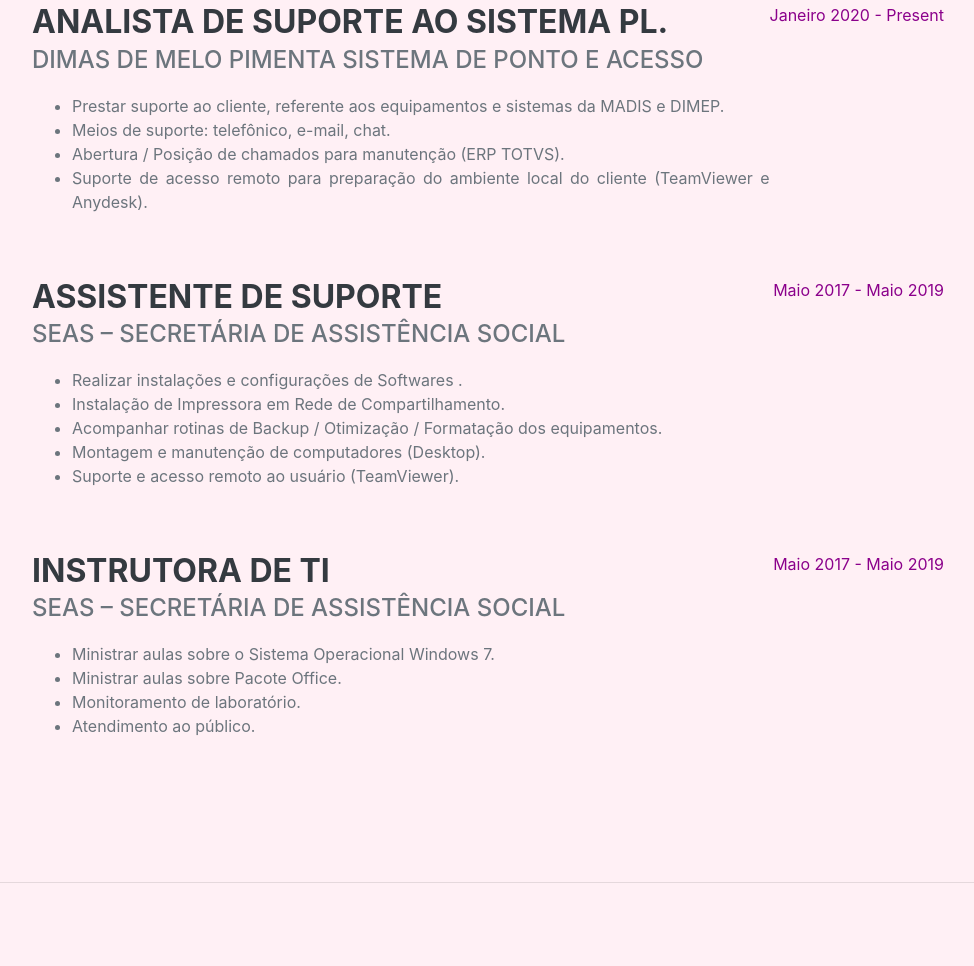
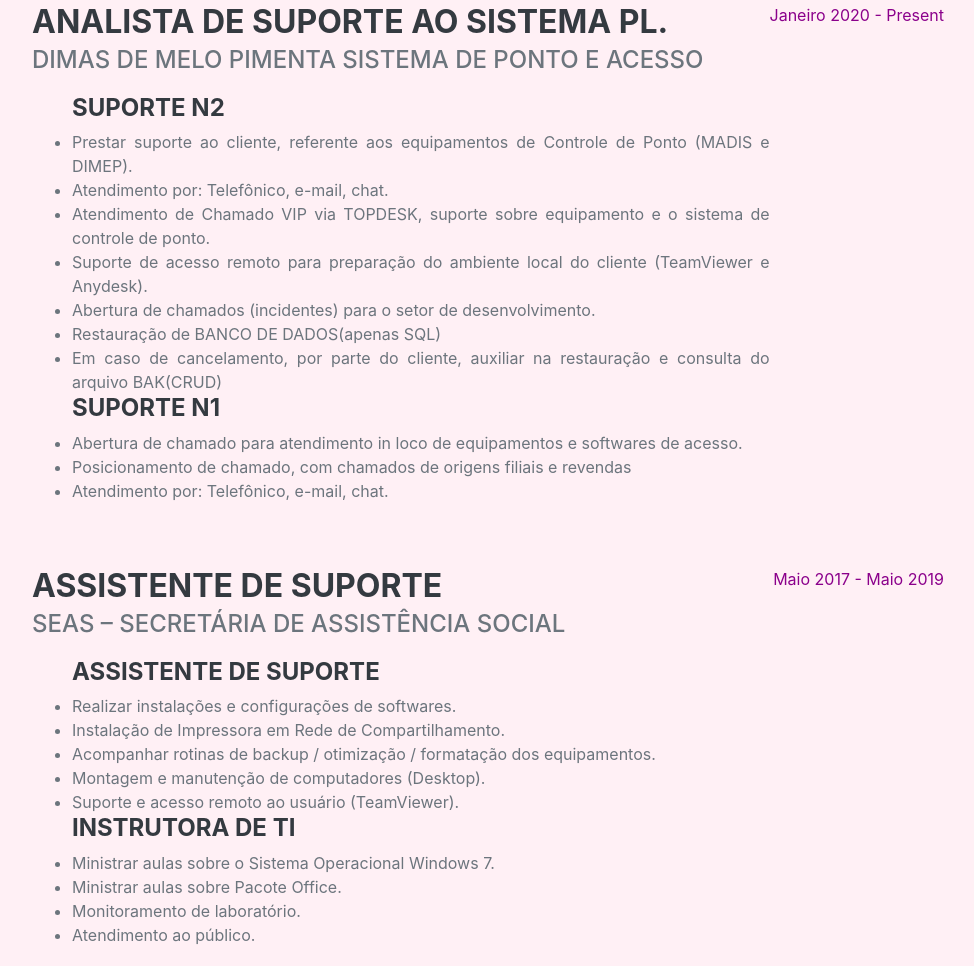
Before and after one commit to reenaataacruuz/cv-renata-cruz, a plain HTML site: page index.html in a window 1280 px wide. Shown: the part 993-1959 px from the top of the page, without its empty margins (288-1262 px from the left). Drawn offline with nearby package versions, Linux system fonts and the light colour scheme; a web font is replaced by a local one.

Commit message:
update
Atualização e implementação das atividades

```diff
--- a/index.html
+++ b/index.html
@@ -83,30 +83,45 @@
                         <h3 class="mb-0">Analista de Suporte ao Sistema Pl.</h3>
                         <div class="subheading mb-3 justify">Dimas de Melo Pimenta Sistema de Ponto e Acesso</div>
                         <ul>
-                            <li>Prestar suporte ao cliente, referente aos equipamentos e sistemas da MADIS e DIMEP.</li>
-                            <li>Meios de suporte: telefônico, e-mail, chat.</li>
-                            <li>Abertura / Posição de chamados para manutenção (ERP TOTVS).</li>
+                            <h4>Suporte N2</h4>
+                            <li>Prestar suporte ao cliente, referente aos equipamentos de Controle de Ponto (MADIS e DIMEP).</li>
+                            <li>Atendimento por: Telefônico, e-mail, chat.</li>
+                            <li>Atendimento de Chamado VIP via TOPDESK, suporte sobre equipamento e o sistema de controle de ponto.</li>
                             <li>Suporte de acesso remoto para preparação do ambiente local do cliente (TeamViewer e Anydesk).</li>
+                            <li>Abertura de chamados (incidentes) para o setor de desenvolvimento.</li>
+                            <li>Restauração de BANCO DE DADOS(apenas SQL)</li>
+                            <li>Em caso de cancelamento, por parte do cliente, auxiliar na restauração e consulta do arquivo BAK(CRUD)</li>
 
+                            <h4>Suporte N1</h4>
+                            <li>Abertura de chamado para atendimento in loco de equipamentos e softwares de acesso.</li>
+                            <li>Posicionamento de chamado, com chamados de origens filiais e revendas</li>
+                            <li>Atendimento por: Telefônico, e-mail, chat.</li>
                         </ul>
                     </div>
                     <div class="flex-shrink-0"><span class="text-primary">Janeiro 2020 - Present</span></div>
                 </div>
                 <div class="d-flex flex-column flex-md-row justify-content-between mb-5 justify">
                     <div class="flex-grow-1">
-                        <h3 class="mb-0">Assistente de Suporte </h3>
+                        <h3 class="mb-0">Assistente de Suporte</h3>
                         <div class="subheading mb-3">SEAS – Secretária de Assistência Social</div>
                         <ul>
-                            <li>Realizar instalações e configurações de Softwares .</li>
+                            <h4>Assistente de Suporte</h4>
+                            <li>Realizar instalações e configurações de softwares.</li>
                             <li>Instalação de Impressora em Rede de Compartilhamento.</li>
-                            <li>Acompanhar rotinas de Backup / Otimização / Formatação dos equipamentos.</li>
+                            <li>Acompanhar rotinas de backup / otimização / formatação dos equipamentos.</li>
                             <li>Montagem e manutenção de computadores (Desktop).</li>
                             <li>Suporte e acesso remoto ao usuário (TeamViewer).</li>
+
+                            <h4>Instrutora de TI</h4>
+                            <li>Ministrar aulas sobre o Sistema Operacional Windows 7.</li>
+                            <li>Ministrar aulas sobre Pacote Office.</li>
+                            <li>Monitoramento de laboratório.</li>
+                            <li>Atendimento ao público.</li>
                         </ul>
                     </div>
                     <div class="flex-shrink-0"><span class="text-primary">Maio 2017 - Maio 2019</span></div>
                 </div>
-                <div class="d-flex flex-column flex-md-row justify-content-between mb-5 justify">
+                <!-- <div class="d-flex flex-column flex-md-row justify-content-between mb-5 justify">
                     <div class="flex-grow-1">
                         <h3 class="mb-0">Instrutora de TI</h3>
                         <div class="subheading mb-3">SEAS – Secretária de Assistência Social</div>
@@ -118,7 +133,7 @@
                         </ul>
                     </div>
                     <div class="flex-shrink-0"><span class="text-primary">Maio 2017 - Maio 2019</span></div>
-                </div>
+                </div> -->
             </div>
         </section>
         <hr class="m-0" />
@@ -273,5 +288,4 @@
         });
     </script>
 </body>
-
 </html>
```
